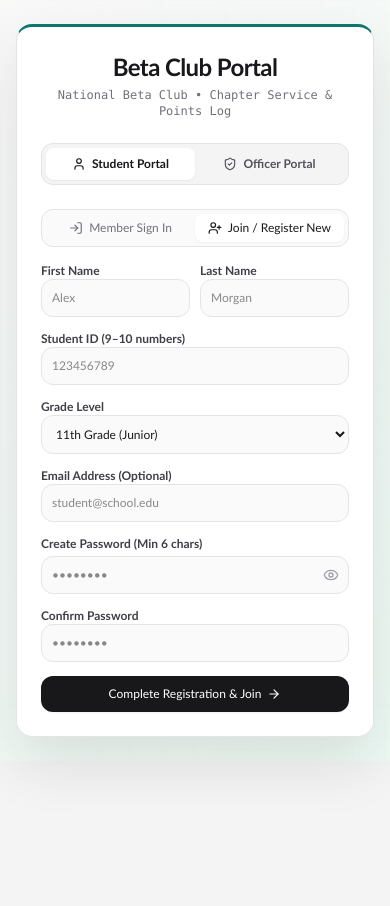
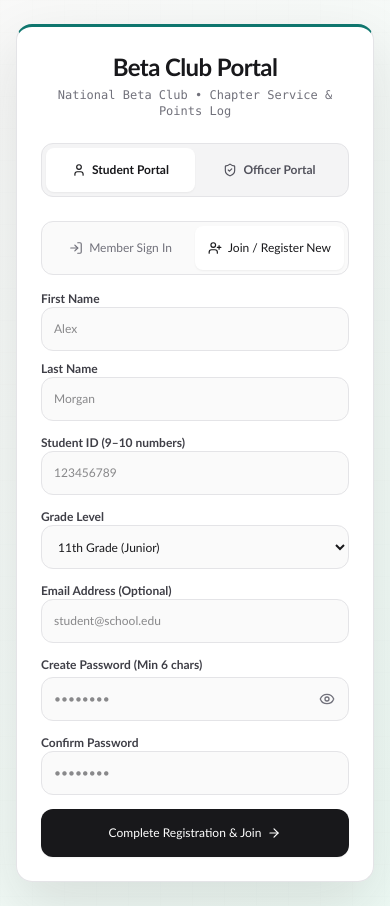
Before and after one commit to brusafrost/Beta-club-points-trackers, a React (Vite) app: page / in a window 390 px wide. Both pictures are taken after a click on the button "Join / Register New". Before the commit the page ends 844 px from the top, so only its background shows below. Built offline with nearby package versions, Linux system fonts and the light colour scheme; no server answers; the database is empty.

Commit message:
Improve student portal mobile usability

```diff
--- a/src/components/LoginView.tsx
+++ b/src/components/LoginView.tsx
@@ -150,7 +150,7 @@
               setErrorMsg('');
               setSuccessMsg('');
             }}
-            className={`flex-1 py-2 rounded-lg transition-all flex items-center justify-center gap-1.5 ${
+            className={`flex-1 min-h-11 px-2 rounded-lg transition-all flex items-center justify-center gap-1.5 ${
               roleMode === 'student'
                 ? 'bg-white text-zinc-900 shadow-xs font-bold'
                 : 'text-zinc-600 hover:text-zinc-900'
@@ -166,7 +166,7 @@
               setErrorMsg('');
               setSuccessMsg('');
             }}
-            className={`flex-1 py-2 rounded-lg transition-all flex items-center justify-center gap-1.5 ${
+            className={`flex-1 min-h-11 px-2 rounded-lg transition-all flex items-center justify-center gap-1.5 ${
               roleMode === 'officer'
                 ? 'bg-white text-zinc-900 shadow-xs font-bold'
                 : 'text-zinc-600 hover:text-zinc-900'
@@ -201,7 +201,7 @@
                   setStudentMode('signin');
                   setErrorMsg('');
                 }}
-                className={`flex-1 py-1.5 rounded-lg transition-all flex items-center justify-center gap-1.5 ${
+                className={`flex-1 min-h-11 px-2 rounded-lg transition-all flex items-center justify-center gap-1.5 ${
                   studentMode === 'signin'
                     ? 'bg-white text-zinc-900 shadow-xs font-bold'
                     : 'text-zinc-500 hover:text-zinc-900'
@@ -216,7 +216,7 @@
                   setStudentMode('register');
                   setErrorMsg('');
                 }}
-                className={`flex-1 py-1.5 rounded-lg transition-all flex items-center justify-center gap-1.5 ${
+                className={`flex-1 min-h-11 px-2 rounded-lg transition-all flex items-center justify-center gap-1.5 ${
                   studentMode === 'register'
                     ? 'bg-white text-zinc-900 shadow-xs font-bold'
                     : 'text-zinc-500 hover:text-zinc-900'
@@ -230,7 +230,7 @@
             <form onSubmit={handleStudentSubmit} className="space-y-3.5 text-xs">
               {studentMode === 'register' && (
                 <>
-                  <div className="grid grid-cols-2 gap-2.5">
+                  <div className="grid grid-cols-1 sm:grid-cols-2 gap-2.5">
                     <div className="space-y-1">
                       <label className="font-semibold text-zinc-700">First Name</label>
                       <input
@@ -239,7 +239,7 @@
                         value={firstName}
                         onChange={e => setFirstName(e.target.value)}
                         placeholder="Alex"
-                        className="w-full p-2.5 bg-zinc-50 border border-zinc-200 rounded-xl text-zinc-900 focus:outline-hidden focus:border-zinc-500"
+                        className="w-full min-h-11 px-3 py-2.5 bg-zinc-50 border border-zinc-200 rounded-xl text-base sm:text-xs text-zinc-900 focus:outline-hidden focus:border-zinc-500"
                       />
                     </div>
                     <div className="space-y-1">
@@ -250,7 +250,7 @@
                         value={lastName}
                         onChange={e => setLastName(e.target.value)}
                         placeholder="Morgan"
-                        className="w-full p-2.5 bg-zinc-50 border border-zinc-200 rounded-xl text-zinc-900 focus:outline-hidden focus:border-zinc-500"
+                        className="w-full min-h-11 px-3 py-2.5 bg-zinc-50 border border-zinc-200 rounded-xl text-base sm:text-xs text-zinc-900 focus:outline-hidden focus:border-zinc-500"
                       />
                     </div>
                   </div>
@@ -259,11 +259,14 @@
                     <label className="font-semibold text-zinc-700">Student ID (9–10 numbers)</label>
                     <input
                       type="text"
+                      inputMode="numeric"
+                      autoComplete="off"
+                      maxLength={10}
                       required
                       value={studentId}
                       onChange={e => setStudentId(e.target.value)}
                       placeholder="123456789"
-                      className="w-full p-2.5 bg-zinc-50 border border-zinc-200 rounded-xl font-mono text-zinc-900 focus:outline-hidden focus:border-zinc-500 text-xs"
+                      className="w-full min-h-11 px-3 py-2.5 bg-zinc-50 border border-zinc-200 rounded-xl font-mono text-base sm:text-xs text-zinc-900 focus:outline-hidden focus:border-zinc-500"
                     />
                   </div>
 
@@ -272,7 +275,7 @@
                     <select
                       value={gradeLevel}
                       onChange={e => setGradeLevel(Number(e.target.value))}
-                      className="w-full p-2.5 bg-zinc-50 border border-zinc-200 rounded-xl text-zinc-900 focus:outline-hidden focus:border-zinc-500 text-xs font-mono font-medium"
+                      className="w-full min-h-11 px-3 py-2.5 bg-zinc-50 border border-zinc-200 rounded-xl text-base sm:text-xs text-zinc-900 focus:outline-hidden focus:border-zinc-500 font-mono font-medium"
                     >
                       <option value={9}>9th Grade (Freshman)</option>
                       <option value={10}>10th Grade (Sophomore)</option>
@@ -287,11 +290,14 @@
                 <label className="font-semibold text-zinc-700">{studentMode === 'register' ? 'Email Address (Optional)' : 'Student ID (9–10 numbers)'}</label>
                 <input
                   type={studentMode === 'register' ? 'email' : 'text'}
+                  inputMode={studentMode === 'register' ? 'email' : 'numeric'}
+                  autoComplete={studentMode === 'register' ? 'email' : 'off'}
+                  maxLength={studentMode === 'signin' ? 10 : undefined}
                   required={studentMode === 'signin'}
                   value={studentMode === 'register' ? email : studentId}
                   onChange={e => studentMode === 'register' ? setEmail(e.target.value) : setStudentId(e.target.value)}
                   placeholder={studentMode === 'register' ? 'student@school.edu' : '123456789'}
-                  className="w-full p-2.5 bg-zinc-50 border border-zinc-200 rounded-xl font-mono text-zinc-900 focus:outline-hidden focus:border-zinc-500 text-xs"
+                  className="w-full min-h-11 px-3 py-2.5 bg-zinc-50 border border-zinc-200 rounded-xl font-mono text-base sm:text-xs text-zinc-900 focus:outline-hidden focus:border-zinc-500"
                 />
               </div>
 
@@ -302,16 +308,18 @@
                 <div className="relative">
                   <input
                     type={showPassword ? 'text' : 'password'}
+                    autoComplete={studentMode === 'register' ? 'new-password' : 'current-password'}
                     required={studentMode === 'register'}
                     value={password}
                     onChange={e => setPassword(e.target.value)}
                     placeholder="••••••••"
-                    className="w-full p-2.5 pr-9 bg-zinc-50 border border-zinc-200 rounded-xl font-mono text-zinc-900 focus:outline-hidden focus:border-zinc-500 text-xs"
+                    className="w-full min-h-11 px-3 py-2.5 pr-12 bg-zinc-50 border border-zinc-200 rounded-xl font-mono text-base sm:text-xs text-zinc-900 focus:outline-hidden focus:border-zinc-500"
                   />
                   <button
                     type="button"
                     onClick={() => setShowPassword(!showPassword)}
-                    className="absolute right-2.5 top-1/2 -translate-y-1/2 text-zinc-400 hover:text-zinc-700"
+                    aria-label={showPassword ? 'Hide password' : 'Show password'}
+                    className="absolute right-0 top-1/2 -translate-y-1/2 min-h-11 min-w-11 flex items-center justify-center text-zinc-500 hover:text-zinc-900"
                   >
                     {showPassword ? <EyeOff className="w-4 h-4" /> : <Eye className="w-4 h-4" />}
                   </button>
@@ -324,10 +332,11 @@
                   <input
                     type={showPassword ? 'text' : 'password'}
                     required
+                    autoComplete="new-password"
                     value={confirmPassword}
                     onChange={e => setConfirmPassword(e.target.value)}
                     placeholder="••••••••"
-                    className="w-full p-2.5 bg-zinc-50 border border-zinc-200 rounded-xl font-mono text-zinc-900 focus:outline-hidden focus:border-zinc-500 text-xs"
+                    className="w-full min-h-11 px-3 py-2.5 bg-zinc-50 border border-zinc-200 rounded-xl font-mono text-base sm:text-xs text-zinc-900 focus:outline-hidden focus:border-zinc-500"
                   />
                 </div>
               )}
@@ -335,7 +344,7 @@
               <button
                 type="submit"
                 disabled={isLoading}
-                className="w-full py-2.5 bg-zinc-900 hover:bg-zinc-800 text-white rounded-xl font-semibold text-xs transition-colors flex items-center justify-center gap-1.5 shadow-xs cursor-pointer"
+                className="w-full min-h-12 py-3 bg-zinc-900 hover:bg-zinc-800 text-white rounded-xl font-semibold text-xs transition-colors flex items-center justify-center gap-1.5 shadow-xs cursor-pointer"
               >
                 <span>{isLoading ? 'Processing...' : studentMode === 'signin' ? 'Sign In to Dashboard' : 'Complete Registration & Join'}</span>
                 <ArrowRight className="w-3.5 h-3.5" />
--- a/src/components/Navbar.tsx
+++ b/src/components/Navbar.tsx
@@ -41,12 +41,12 @@
       </div>
 
       {/* Navigation Zone */}
-      <nav className="flex items-center gap-1 bg-zinc-100 p-1 rounded-xl border border-zinc-200 overflow-x-auto">
+      <nav aria-label="Main navigation" className="flex w-full md:w-auto items-center gap-1 bg-zinc-100 p-1 rounded-xl border border-zinc-200 overflow-x-auto">
         {session.isOfficer ? (
           <>
             <button
               onClick={() => onSelectSection('officer-dash')}
-              className={`flex-shrink-0 flex items-center gap-1.5 px-3 py-1.5 rounded-lg text-sm font-medium transition-colors ${
+              className={`flex-shrink-0 flex min-h-11 items-center gap-1.5 px-3 py-1.5 rounded-lg text-sm font-medium transition-colors ${
                 activeSection === 'officer-dash' ? 'bg-white text-zinc-900 shadow-sm' : 'text-zinc-500 hover:text-zinc-900'
               }`}
             >
@@ -59,7 +59,7 @@
             </button>
             <button
               onClick={() => onSelectSection('roster')}
-              className={`flex-shrink-0 flex items-center gap-1.5 px-3 py-1.5 rounded-lg text-sm font-medium transition-colors ${
+              className={`flex-shrink-0 flex min-h-11 items-center gap-1.5 px-3 py-1.5 rounded-lg text-sm font-medium transition-colors ${
                 activeSection === 'roster' ? 'bg-white text-zinc-900 shadow-sm' : 'text-zinc-500 hover:text-zinc-900'
               }`}
             >
@@ -67,7 +67,7 @@
             </button>
             <button
               onClick={() => onSelectSection('analytics')}
-              className={`flex-shrink-0 flex items-center gap-1.5 px-3 py-1.5 rounded-lg text-sm font-medium transition-colors ${
+              className={`flex-shrink-0 flex min-h-11 items-center gap-1.5 px-3 py-1.5 rounded-lg text-sm font-medium transition-colors ${
                 activeSection === 'analytics' ? 'bg-white text-zinc-900 shadow-sm' : 'text-zinc-500 hover:text-zinc-900'
               }`}
             >
@@ -78,7 +78,7 @@
           <>
             <button
               onClick={() => onSelectSection('dashboard')}
-              className={`flex-shrink-0 flex items-center gap-1.5 px-3 py-1.5 rounded-lg text-sm font-medium transition-colors ${
+              className={`flex-shrink-0 flex min-h-11 items-center gap-1.5 px-3 py-1.5 rounded-lg text-sm font-medium transition-colors ${
                 activeSection === 'dashboard' ? 'bg-white text-zinc-900 shadow-sm' : 'text-zinc-500 hover:text-zinc-900'
               }`}
             >
@@ -86,7 +86,7 @@
             </button>
             <button
               onClick={() => onSelectSection('submit')}
-              className={`flex-shrink-0 flex items-center gap-1.5 px-3 py-1.5 rounded-lg text-sm font-medium transition-colors ${
+              className={`flex-shrink-0 flex min-h-11 items-center gap-1.5 px-3 py-1.5 rounded-lg text-sm font-medium transition-colors ${
                 activeSection === 'submit' ? 'bg-white text-zinc-900 shadow-sm' : 'text-zinc-500 hover:text-zinc-900'
               }`}
             >
@@ -94,7 +94,7 @@
             </button>
             <button
               onClick={() => onSelectSection('roster')}
-              className={`flex-shrink-0 flex items-center gap-1.5 px-3 py-1.5 rounded-lg text-sm font-medium transition-colors ${
+              className={`flex-shrink-0 flex min-h-11 items-center gap-1.5 px-3 py-1.5 rounded-lg text-sm font-medium transition-colors ${
                 activeSection === 'roster' ? 'bg-white text-zinc-900 shadow-sm' : 'text-zinc-500 hover:text-zinc-900'
               }`}
             >
@@ -104,7 +104,7 @@
         )}
         <button
           onClick={() => onSelectSection('tracker')}
-          className={`flex-shrink-0 flex items-center gap-1.5 px-3 py-1.5 rounded-lg text-sm font-medium transition-colors ${
+          className={`flex-shrink-0 flex min-h-11 items-center gap-1.5 px-3 py-1.5 rounded-lg text-sm font-medium transition-colors ${
             activeSection === 'tracker' ? 'bg-white text-zinc-900 shadow-sm' : 'text-zinc-500 hover:text-zinc-900'
           }`}
         >
@@ -118,7 +118,7 @@
           <button
             type="button"
             onClick={onOpenSettings}
-            className="p-2 text-zinc-600 hover:text-zinc-900 bg-zinc-50 hover:bg-zinc-100 rounded-xl border border-zinc-200 transition-colors"
+            className="inline-flex min-h-11 min-w-11 items-center justify-center p-2 text-zinc-600 hover:text-zinc-900 bg-zinc-50 hover:bg-zinc-100 rounded-xl border border-zinc-200 transition-colors"
             title="Student Settings"
           >
             <Settings className="w-4 h-4" />
@@ -139,7 +139,7 @@
         <button
           type="button"
           onClick={onLogout}
-          className="p-2 text-zinc-500 hover:text-zinc-900 bg-zinc-50 hover:bg-zinc-100 rounded-xl border border-zinc-200 transition-colors"
+          className="inline-flex min-h-11 min-w-11 items-center justify-center p-2 text-zinc-500 hover:text-zinc-900 bg-zinc-50 hover:bg-zinc-100 rounded-xl border border-zinc-200 transition-colors"
           title="Sign Out"
         >
           <LogOut className="w-4 h-4" />
--- a/src/components/StudentDashboard.tsx
+++ b/src/components/StudentDashboard.tsx
@@ -202,17 +202,20 @@
 
         {/* 3 Metric Counts + Action Buttons */}
         <div className="flex flex-col sm:flex-row items-stretch sm:items-center gap-3">
-          <div className="grid grid-cols-3 gap-2.5">
-            <div className="bg-zinc-50 p-3 rounded-xl border border-zinc-200 text-center min-w-[85px]">
-              <div className="text-[10px] font-mono font-semibold uppercase text-zinc-500">Approved</div>
+          <div className="grid grid-cols-3 gap-1 sm:gap-2.5">
+            <div className="min-w-0 bg-zinc-50 p-2 sm:p-3 rounded-xl border border-zinc-200 text-center sm:min-w-[85px]">
+              <div className="text-[9px] sm:text-[10px] leading-tight font-mono font-semibold uppercase text-zinc-500">Approved</div>
               <div className="text-xl sm:text-2xl font-bold text-emerald-700 font-mono mt-0.5">{approvedPoints.toFixed(1)}</div>
             </div>
-            <div className="bg-zinc-50 p-3 rounded-xl border border-zinc-200 text-center min-w-[85px]">
-              <div className="text-[10px] font-mono font-semibold uppercase text-zinc-500">Pending</div>
+            <div className="min-w-0 bg-zinc-50 p-2 sm:p-3 rounded-xl border border-zinc-200 text-center sm:min-w-[85px]">
+              <div className="text-[9px] sm:text-[10px] leading-tight font-mono font-semibold uppercase text-zinc-500">Pending</div>
               <div className="text-xl sm:text-2xl font-bold text-amber-700 font-mono mt-0.5">{pendingPoints.toFixed(1)}</div>
             </div>
-            <div className="bg-zinc-50 p-3 rounded-xl border border-zinc-200 text-center min-w-[85px]">
-              <div className="text-[10px] font-mono font-semibold uppercase text-zinc-500">Submissions</div>
+            <div className="min-w-0 bg-zinc-50 p-2 sm:p-3 rounded-xl border border-zinc-200 text-center sm:min-w-[85px]">
+              <div className="text-[9px] sm:text-[10px] leading-tight font-mono font-semibold uppercase text-zinc-500">
+                <span className="sm:hidden">Logs</span>
+                <span className="hidden sm:inline">Submissions</span>
+              </div>
               <div className="text-xl sm:text-2xl font-bold text-zinc-900 font-mono mt-0.5">{mySubs.length}</div>
             </div>
           </div>
@@ -221,7 +224,7 @@
             <button
               type="button"
               onClick={onNavigateToSubmit}
-              className="py-2.5 px-4 bg-zinc-900 hover:bg-zinc-800 text-white rounded-xl text-xs font-semibold flex items-center justify-center gap-1.5 transition-colors shadow-xs"
+              className="min-h-11 py-3 px-4 bg-zinc-900 hover:bg-zinc-800 text-white rounded-xl text-xs font-semibold flex items-center justify-center gap-1.5 transition-colors shadow-xs"
             >
               <PlusCircle className="w-4 h-4" />
               <span>Submit Hours</span>
@@ -232,7 +235,7 @@
                 setInquiryPrefill('');
                 setIsCommentModalOpen(true);
               }}
-              className="py-2 px-3 bg-zinc-100 hover:bg-zinc-200 text-zinc-800 rounded-xl text-xs font-semibold flex items-center justify-center gap-1.5 transition-colors border border-zinc-200"
+              className="min-h-11 px-3 py-2.5 bg-zinc-100 hover:bg-zinc-200 text-zinc-800 rounded-xl text-xs font-semibold flex items-center justify-center gap-1.5 transition-colors border border-zinc-200"
               title="Send inquiry directly to officers"
             >
               <MessageSquare className="w-4 h-4 text-zinc-600" />
@@ -248,7 +251,7 @@
           <button
             type="button"
             onClick={() => setActiveTab('overview')}
-              className={`px-3 sm:px-4 py-2 rounded-lg transition-all flex items-center gap-2 whitespace-nowrap ${
+              className={`min-h-11 px-3 sm:px-4 py-2 rounded-lg transition-all flex items-center gap-2 whitespace-nowrap ${
               activeTab === 'overview'
                 ? 'bg-white text-zinc-900 shadow-xs'
                 : 'text-zinc-600 hover:text-zinc-900'
@@ -260,7 +263,7 @@
           <button
             type="button"
             onClick={() => setActiveTab('submissions')}
-              className={`px-3 sm:px-4 py-2 rounded-lg transition-all flex items-center gap-2 whitespace-nowrap ${
+              className={`min-h-11 px-3 sm:px-4 py-2 rounded-lg transition-all flex items-center gap-2 whitespace-nowrap ${
               activeTab === 'submissions'
                 ? 'bg-white text-zinc-900 shadow-xs'
                 : 'text-zinc-600 hover:text-zinc-900'
@@ -276,7 +279,7 @@
           <button
             type="button"
             onClick={() => setActiveTab('students')}
-              className={`px-3 sm:px-4 py-2 rounded-lg transition-all flex items-center gap-2 whitespace-nowrap ${
+              className={`min-h-11 px-3 sm:px-4 py-2 rounded-lg transition-all flex items-center gap-2 whitespace-nowrap ${
               activeTab === 'students'
                 ? 'bg-white text-zinc-900 shadow-xs'
                 : 'text-zinc-600 hover:text-zinc-900'
--- a/src/components/SubmissionForm.tsx
+++ b/src/components/SubmissionForm.tsx
@@ -172,7 +172,7 @@
           <select
             value={category}
             onChange={(e) => setCategory(e.target.value)}
-            className="w-full px-3.5 py-2.5 bg-zinc-50 border border-zinc-200 rounded-xl text-zinc-900 font-mono text-xs focus:outline-hidden focus:border-zinc-500"
+            className="w-full min-h-11 px-3.5 py-2.5 bg-zinc-50 border border-zinc-200 rounded-xl text-base sm:text-xs text-zinc-900 font-mono focus:outline-hidden focus:border-zinc-500"
           >
             <optgroup label="Official Beta Club Projects">
               {events.filter(e => e.type === 'BETA').map(e => (
@@ -201,7 +201,7 @@
               value={customCategory}
               onChange={(e) => setCustomCategory(e.target.value)}
               placeholder="e.g. Red Cross Blood Drive Assistant"
-              className="w-full px-3.5 py-2.5 bg-zinc-50 border border-zinc-200 rounded-xl text-zinc-900 font-mono text-xs focus:outline-hidden focus:border-zinc-500"
+              className="w-full min-h-11 px-3.5 py-2.5 bg-zinc-50 border border-zinc-200 rounded-xl text-base sm:text-xs text-zinc-900 font-mono focus:outline-hidden focus:border-zinc-500"
             />
           </div>
         )}
@@ -222,7 +222,7 @@
               value={hours}
               onChange={(e) => setHours(e.target.value)}
               placeholder="2.0"
-              className="w-full px-3.5 py-2.5 bg-zinc-50 border border-zinc-200 rounded-xl text-zinc-900 font-mono text-xs focus:outline-hidden focus:border-zinc-500"
+              className="w-full min-h-11 px-3.5 py-2.5 bg-zinc-50 border border-zinc-200 rounded-xl text-base sm:text-xs text-zinc-900 font-mono focus:outline-hidden focus:border-zinc-500"
             />
             <p className="text-[11px] text-zinc-500 font-mono">
               Calculates to: <strong>{estimatedPoints.toFixed(1)} Beta Points</strong>
@@ -238,7 +238,7 @@
               required
               value={date}
               onChange={(e) => setDate(e.target.value)}
-              className="w-full px-3.5 py-2.5 bg-zinc-50 border border-zinc-200 rounded-xl text-zinc-900 font-mono text-xs focus:outline-hidden focus:border-zinc-500"
+              className="w-full min-h-11 px-3.5 py-2.5 bg-zinc-50 border border-zinc-200 rounded-xl text-base sm:text-xs text-zinc-900 font-mono focus:outline-hidden focus:border-zinc-500"
             />
           </div>
         </div>
@@ -251,7 +251,7 @@
           <select
             value={assignedTo}
             onChange={(e) => setAssignedTo(e.target.value)}
-            className="w-full px-3.5 py-2.5 bg-zinc-50 border border-zinc-200 rounded-xl text-zinc-900 font-mono text-xs focus:outline-hidden focus:border-zinc-500"
+            className="w-full min-h-11 px-3.5 py-2.5 bg-zinc-50 border border-zinc-200 rounded-xl text-base sm:text-xs text-zinc-900 font-mono focus:outline-hidden focus:border-zinc-500"
           >
             <option value="Officer">Officer (General Officer Review)</option>
             <option value="Faculty Sponsor">Officer (Faculty Sponsor)</option>
@@ -299,7 +299,7 @@
                 <div className="text-xs text-zinc-600 font-medium">
                   Upload signed service slip, volunteer certificate, or attendance photo
                 </div>
-                <label className="inline-flex items-center gap-1.5 px-3.5 py-1.5 bg-white hover:bg-zinc-100 border border-zinc-300 text-zinc-800 font-semibold rounded-lg cursor-pointer text-xs transition-colors shadow-xs">
+                <label className="inline-flex min-h-11 items-center gap-1.5 px-3.5 py-2 bg-white hover:bg-zinc-100 border border-zinc-300 text-zinc-800 font-semibold rounded-lg cursor-pointer text-xs transition-colors shadow-xs">
                   <Upload className="w-3.5 h-3.5" />
                   <span>Choose Photo File</span>
                   <input
@@ -328,7 +328,7 @@
             value={comments}
             onChange={(e) => setComments(e.target.value)}
             placeholder="Briefly describe tasks performed or supervisor name/contact info..."
-            className="w-full px-3.5 py-2.5 bg-zinc-50 border border-zinc-200 rounded-xl text-zinc-900 font-mono text-xs focus:outline-hidden focus:border-zinc-500 resize-none"
+            className="w-full min-h-11 px-3.5 py-2.5 bg-zinc-50 border border-zinc-200 rounded-xl text-base sm:text-xs text-zinc-900 font-mono focus:outline-hidden focus:border-zinc-500 resize-none"
           />
         </div>
 
```
